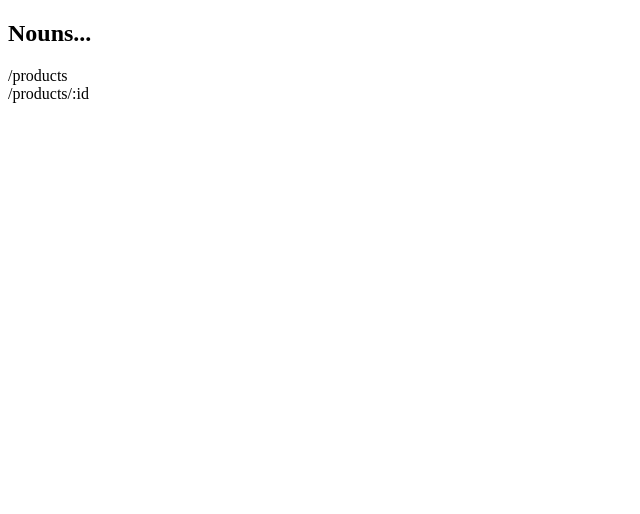
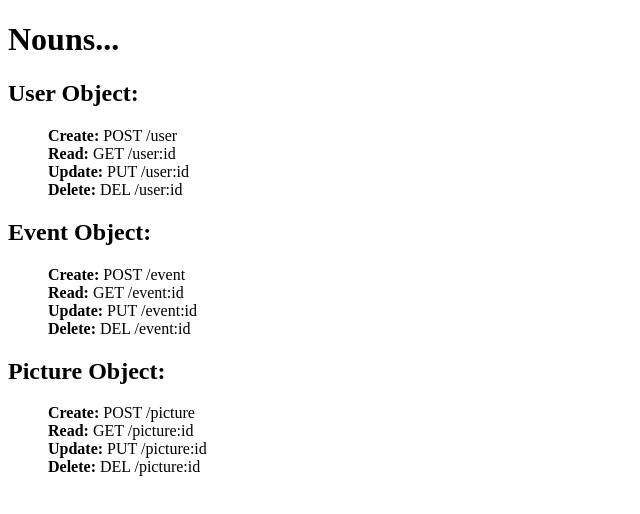
Before and after one commit to PartyStream/projectPS, a website: page public/index.html in a window 1280 px wide. Shown: the whole page, without its empty margins (0-640 px from the left). Drawn offline with nearby package versions, Linux system fonts and the light colour scheme.

Commit message:
updated index with all objects and methods for API

```diff
--- a/public/index.html
+++ b/public/index.html
@@ -5,13 +5,34 @@
     <title>API index</title>
   </head>
   <body>
-    <section>
+
       <h1>Nouns...</h1>
-      <p>
-        /products<br>
-        /products/:id
-      </p>
-    </section>
-    <script src="http://cdnjs.cloudflare.com/ajax/libs/jquery/1.7.1/jquery.min.js"></script>
+      <section>
+        <h2>User Object:</h2>
+        <ul style="list-style:none;">
+          <li><b>Create:</b> POST /user</li>
+          <li><b>Read:</b>  GET /user:id</li>
+          <li><b>Update:</b> PUT /user:id</li>
+          <li><b>Delete:</b> DEL /user:id</li>
+        </ul>
+      </section>
+      <section>
+        <h2>Event Object:</h2>
+        <ul style="list-style:none;">
+          <li><b>Create:</b> POST /event</li>
+          <li><b>Read:</b>  GET /event:id</li>
+          <li><b>Update:</b> PUT /event:id</li>
+          <li><b>Delete:</b> DEL /event:id</li>
+        </ul>
+      </section>
+      <section>
+        <h2>Picture Object:</h2>
+        <ul style="list-style:none;">
+          <li><b>Create:</b> POST /picture</li>
+          <li><b>Read:</b>  GET /picture:id</li>
+          <li><b>Update:</b> PUT /picture:id</li>
+          <li><b>Delete:</b> DEL /picture:id</li>
+        </ul>
+      </section>
   </body>
 </html>
```
